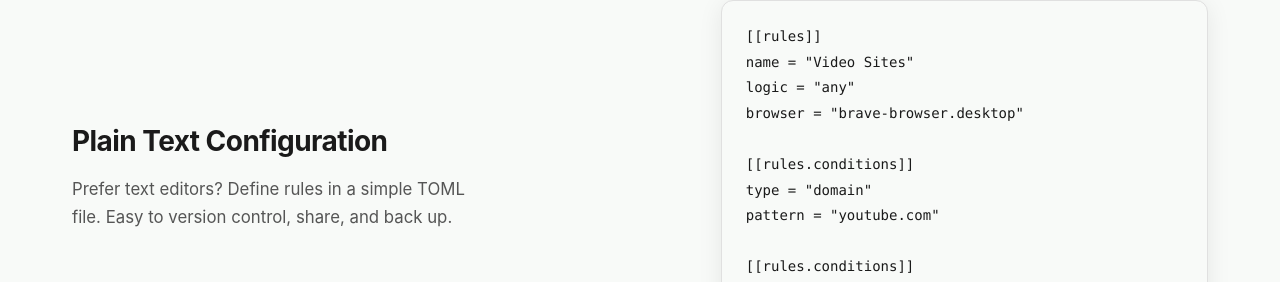
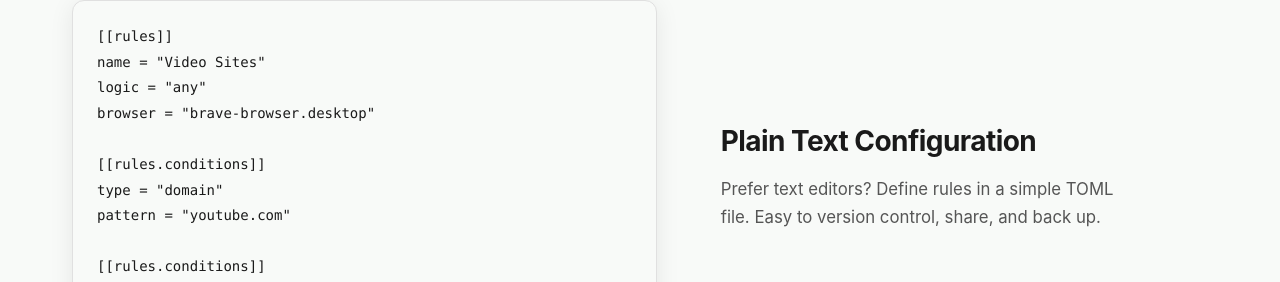
Before and after one commit to alyraffauf/switchyard-website, a React (Vite) app: page / in a window 1280 px wide. Shown: the part 2806-3088 px from the top of the page. Built offline with nearby package versions, Linux system fonts and the light colour scheme.

Commit message:
fixup config example orientation

```diff
--- a/src/App.tsx
+++ b/src/App.tsx
@@ -110,15 +110,15 @@ function App() {
                 }
               />
             )}
-            <div className="showcase-text">
-              <h2>{showcase.title}</h2>
-              <p>{showcase.description}</p>
-            </div>
             {showcase.code && (
               <pre className="code-block">
                 <code>{showcase.code}</code>
               </pre>
             )}
+            <div className="showcase-text">
+              <h2>{showcase.title}</h2>
+              <p>{showcase.description}</p>
+            </div>
           </div>
         </section>
       ))}
```
